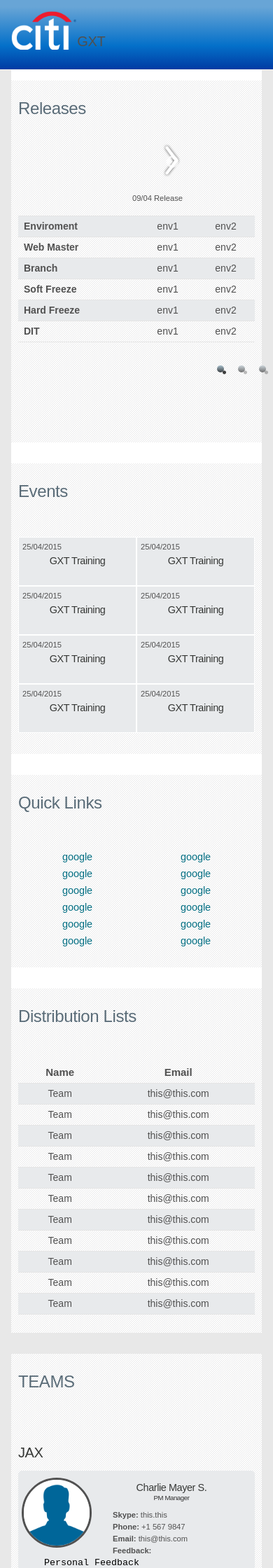
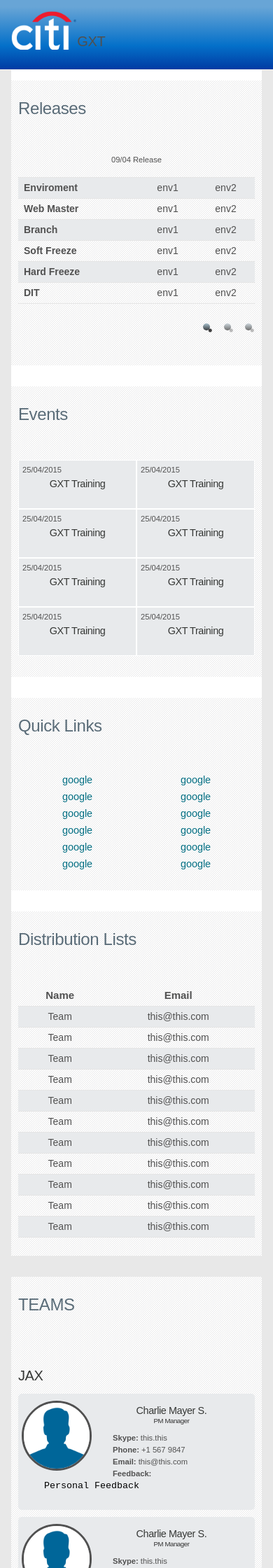
Before and after one commit to egamboa/gxt-dashboard, a Jekyll site: the page built from src/index.html, in a window 390 px wide. Shown: the top 2240 px of the page at 70% size. Built offline with Jekyll 4.4.1, drawn with Linux system fonts in a browser that asks for light colours; nearby versions of some CDN libraries; library files that are not in the unit come from our copies; Markdown is read by kramdown in place of the engine named in the settings; the list of posts is cut into pages by our own code.

Commit message:
minor mobile fixes

```diff
--- a/src/assets/javascript/javascript.js
+++ b/src/assets/javascript/javascript.js
@@ -2,6 +2,12 @@
 $("#releases-slider").slick({
 	infinite: false,
 	dots: true,
+	responsive: [{
+		breakpoint: 608,
+		settings:{
+			arrows:false
+		}
+	}]
 });
 
 $("#releases-slider").addClass("customStyle");
--- a/src/assets/stylesheets/style.css
+++ b/src/assets/stylesheets/style.css
@@ -1006,6 +1006,9 @@
     background-color: #e8eaec; }
   .release table tr:hover td, .release table tr:hover th, .release table tr:focus td, .release table tr:focus th, .release table tr:active td, .release table tr:active th {
     background-color: #a4aeb5; }
+@media (max-width: 895px) {
+  .release p {
+    font-size: 16px; } }
 
 /*styles for the Quick Links module*/
 .quick-links div {
@@ -1193,7 +1196,8 @@
     .customStyle .slick-dots li button {
       background: #ccd5db;
       background-image: -webkit-linear-gradient(top, #ccd5db, #6e6e6e);
-      background-image: linear-gradient(to bottom, #ccd5db, #6e6e6e);
+      background-image: -webkit-linear-gradient(top bottom, #ccd5db, #6e6e6e);
+      background-image: linear-gradient(top bottom, #ccd5db, #6e6e6e);
       height: 10px;
       width: 10px;
       border-radius: 5px;
@@ -1202,10 +1206,11 @@
       margin-right: 10px; }
     .customStyle .slick-dots li button:focus {
       outline: none; }
-  .customStyle .slick-dots .slick-active button {
+  .customStyle .slick-dots .slick-active button, .customStyle .slick-dots .slick-active button:hover {
     background: #a7bfcc;
     background-image: -webkit-linear-gradient(top, #a7bfcc, #393d40);
-    background-image: linear-gradient(to bottom, #a7bfcc, #393d40); }
+    background-image: -webkit-linear-gradient(top bottom, #a7bfcc, #393d40);
+    background-image: linear-gradient(top bottom, #a7bfcc, #393d40); }
 .customStyle .slick-next {
   background: url("../images/rigth.png") no-repeat scroll 0 0 transparent;
   background-size: 30px;
@@ -1228,3 +1233,20 @@
   position: relative;
   top: -273px;
   left: 32%; }
+@media (max-width: 895px) {
+  .customStyle .slick-next, .customStyle .slick-prev {
+    background-size: 20px;
+    top: -260px; }
+  .customStyle .slick-next {
+    left: 56%; } }
+@media (max-width: 608px) {
+  .customStyle .slick-dots {
+    top: 0;
+    left: 40%; }
+    .customStyle .slick-dots button {
+      width: 5px !important;
+      height: 5px;
+      border-radius: 5px; } }
+@media (max-width: 555px) {
+  .customStyle p {
+    left: 0 !important; } }
```
Also changed, not shown: src/assets/scss/customSlick.scss (+33 -3 lines), src/assets/scss/module-release.scss (+8 -2 lines).
